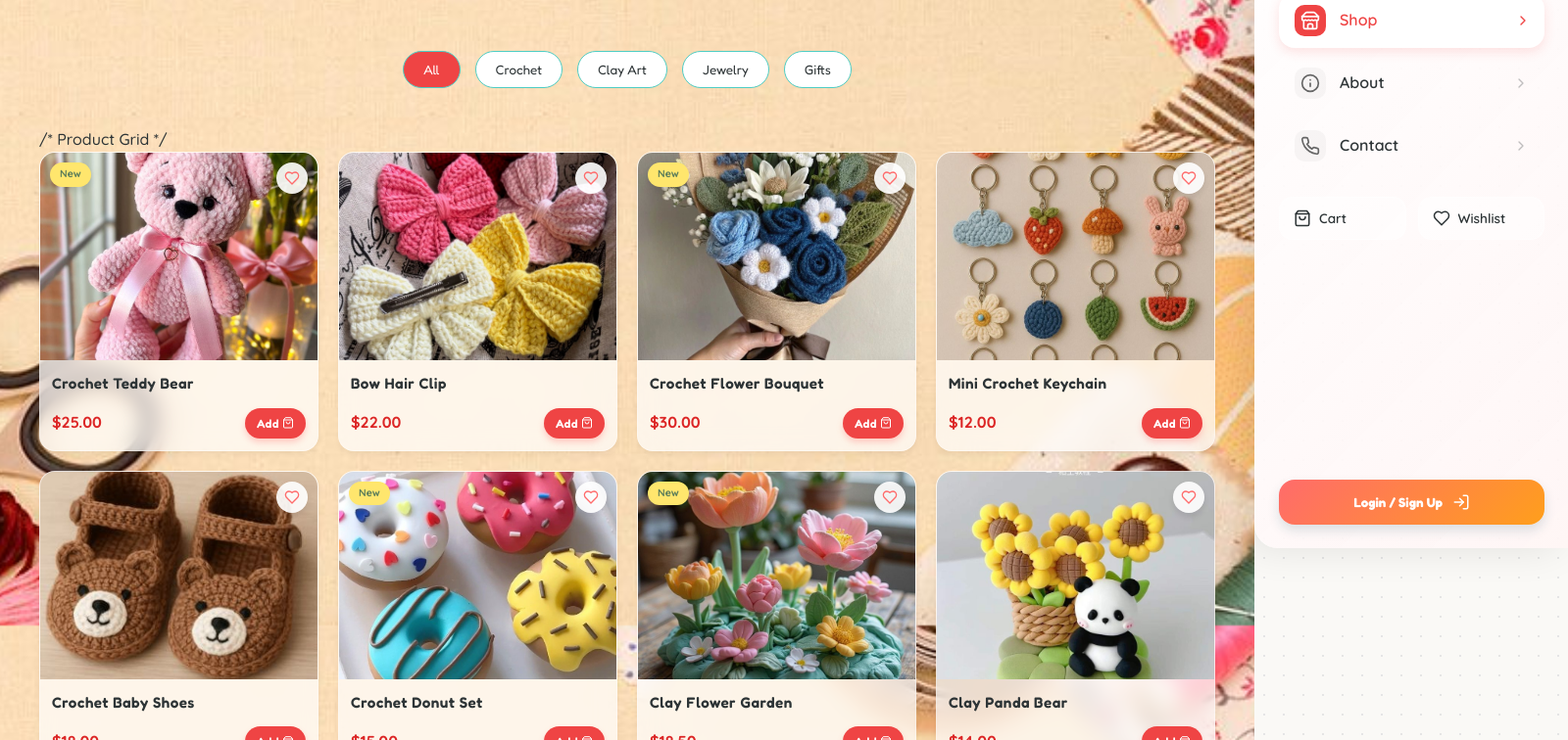
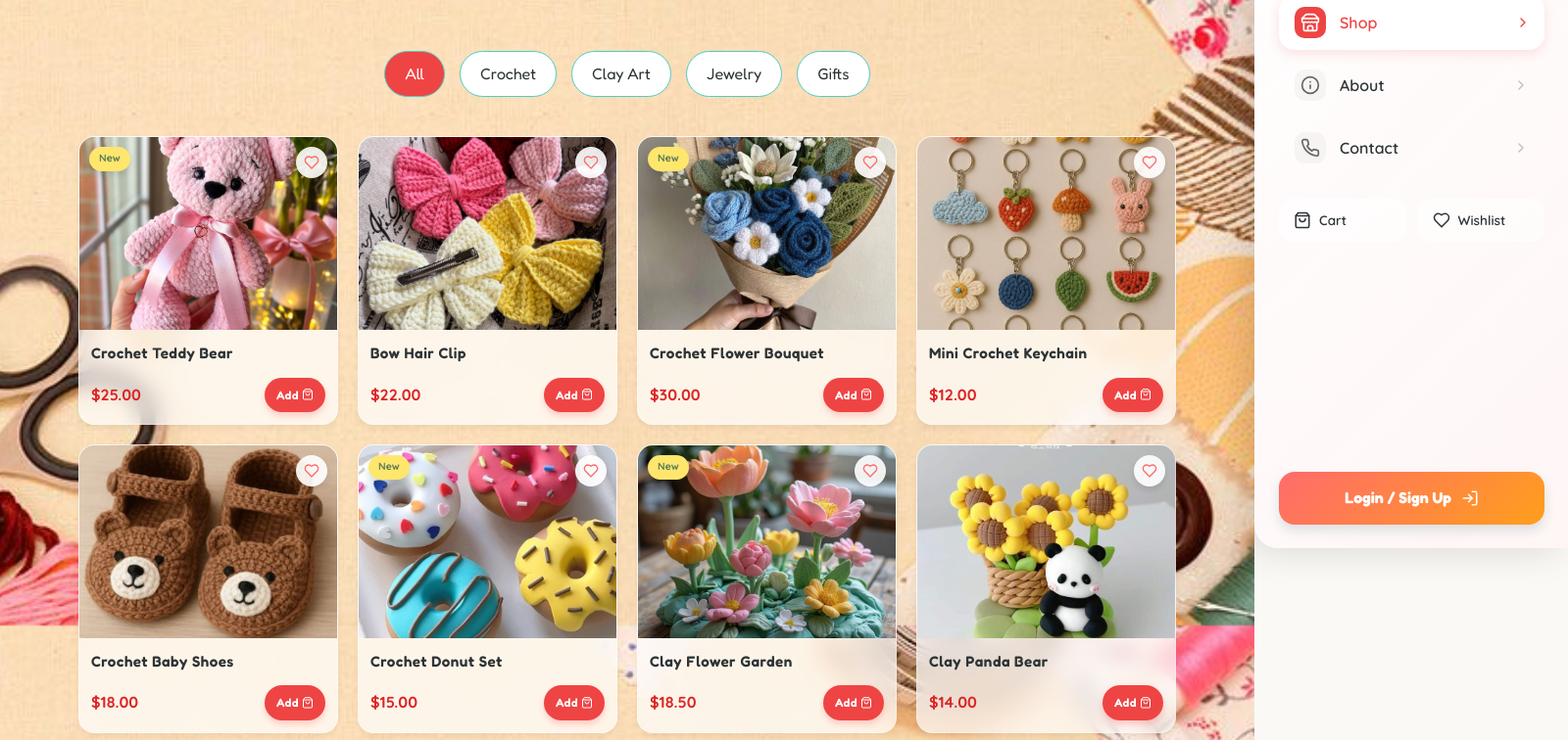
Before and after one commit to Ankita18112005/Craftsyy, a React (Vite) app: page /shop in a window 1280 px wide. Shown: the part 240-996 px from the top of the page at 98% size, 1600 px wide, since content can reach past the window. Built offline with nearby package versions, Linux system fonts and the light colour scheme.

Commit message:
Final Frontend Delivery

```diff
--- a/src/components/Navbar.jsx
+++ b/src/components/Navbar.jsx
@@ -5,6 +5,7 @@ import { useCart } from '../hooks/useCart';
 import { useWishlist } from '../hooks/useWishlist';
 import { useAuth } from '../context/AuthContext';
 import Button from './Button';
+import { createPortal } from 'react-dom';
 import '../styles/global.css';
 
 const Navbar = () => {
@@ -28,10 +29,10 @@ const Navbar = () => {
         if (isOpen) {
             document.body.style.overflow = 'hidden';
         } else {
-            document.body.style.overflow = 'unset';
+            document.body.style.overflow = '';
         }
         return () => {
-            document.body.style.overflow = 'unset';
+            document.body.style.overflow = '';
         };
     }, [isOpen]);
 
@@ -51,7 +52,95 @@ const Navbar = () => {
         { name: 'Contact', path: '/contact', icon: <Phone size={20} /> },
     ];
 
+    // Mobile menu rendered via portal — completely outside the layout tree!
+    const mobileMenuPortal = createPortal(
+        <>
+            {/* Backdrop overlay */}
+            <div
+                className={`mobile-overlay ${isOpen ? 'open' : ''}`}
+                onClick={() => setIsOpen(false)}
+            />
+            {/* Drawer */}
+            <div className={`mobile-menu ${isOpen ? 'open' : ''}`}>
+                <div className="mobile-menu-header">
+                    <div className="mobile-logo">
+                        <img src="/bow.ico" alt="Bow" style={{ width: '30px', height: '30px', objectFit: 'contain' }} />
+                        <span style={{ fontFamily: 'var(--font-heading)', fontWeight: '800', fontSize: '1.2rem', color: 'var(--color-text)' }}>CRAFTSYYY</span>
+                    </div>
+                    <button
+                        onClick={() => setIsOpen(false)}
+                        style={{ background: 'transparent', border: 'none', cursor: 'pointer', padding: '8px', color: '#666' }}
+                    >
+                        <X size={24} />
+                    </button>
+                </div>
+
+                {/* Mobile Search */}
+                <form onSubmit={(e) => { handleSearch(e); setIsOpen(false); }} className="mobile-search-form">
+                    <Search size={18} color="#888" />
+                    <input
+                        type="text"
+                        placeholder="Search crafts..."
+                        value={searchQuery}
+                        onChange={(e) => setSearchQuery(e.target.value)}
+                    />
+                </form>
+
+                <div className="mobile-nav-items">
+                    {navLinks.map((link) => (
+                        <NavLink
+                            key={link.name}
+                            to={link.path}
+                            onClick={() => setIsOpen(false)}
+                            className={({ isActive }) => `mobile-nav-link ${isActive ? 'active' : ''}`}
+                        >
+                            <span className="icon-wrapper">{link.icon}</span>
+                            <span className="link-text">{link.name}</span>
+                            <ChevronRight size={16} className="chevron" />
+                        </NavLink>
+                    ))}
+                </div>
+
+                <div className="mobile-secondary-items">
+                    <Link to="/cart" onClick={() => setIsOpen(false)} className="secondary-chip">
+                        <div style={{ display: 'flex', alignItems: 'center', gap: '8px' }}>
+                            <ShoppingBag size={18} />
+                            <span>Cart</span>
+                        </div>
+                        {cartCount > 0 && <span className="chip-badge">{cartCount}</span>}
+                    </Link>
+
+                    <Link to="/wishlist" onClick={() => setIsOpen(false)} className="secondary-chip">
+                        <div style={{ display: 'flex', alignItems: 'center', gap: '8px' }}>
+                            <Heart size={18} />
+                            <span>Wishlist</span>
+                        </div>
+                        {wishCount > 0 && <span className="chip-badge love">{wishCount}</span>}
+                    </Link>
+                </div>
+
+                <div className="mobile-footer">
+                    {user ? (
+                        <Link to="/profile" onClick={() => setIsOpen(false)} className="profile-btn">
+                            <div className="avatar-small">
+                                <img src={user.avatar} alt="Me" />
+                            </div>
+                            <span>My Profile</span>
+                        </Link>
+                    ) : (
+                        <button onClick={() => { navigate('/login'); setIsOpen(false); }} className="login-btn">
+                            <span>Login / Sign Up</span>
+                            <LogIn size={18} />
+                        </button>
+                    )}
+                </div>
+            </div>
+        </>,
+        document.body
+    );
+
     return (
+        <>
             <nav style={{
                 padding: '16px 0',
                 position: 'sticky',
@@ -75,7 +164,7 @@ const Navbar = () => {
                         display: 'flex',
                         alignItems: 'center',
                         gap: '8px',
-                    zIndex: 1001 // Ensure logo is above mobile menu overlay if needed, though menu covers it usually
+                        flexShrink: 0
                     }}>
                         <img src="/bow.ico" alt="Bow" style={{ width: '40px', height: '40px', objectFit: 'contain' }} />
                         CRAFTSYYY
@@ -184,88 +273,10 @@ const Navbar = () => {
                         </button>
                     </div>
                 </div>
+            </nav>
 
-            {/* Mobile Menu Overlay */}
-            <div
-                className={`mobile-overlay ${isOpen ? 'open' : ''}`}
-                onClick={() => setIsOpen(false)}
-            />
-
-            {/* Mobile Menu Drawer */}
-            <div className={`mobile-menu ${isOpen ? 'open' : ''}`}>
-                <div className="mobile-menu-header">
-                    <div className="mobile-logo">
-                        <img src="/bow.ico" alt="Bow" style={{ width: '30px', height: '30px', objectFit: 'contain' }} />
-                        <span style={{ fontFamily: 'var(--font-heading)', fontWeight: '800', fontSize: '1.2rem', color: 'var(--color-text)' }}>CRAFTSYYY</span>
-                    </div>
-                    <button
-                        onClick={() => setIsOpen(false)}
-                        style={{ background: 'transparent', border: 'none', cursor: 'pointer', padding: '8px', color: '#666' }}
-                    >
-                        <X size={24} />
-                    </button>
-                </div>
-
-                {/* Mobile Search */}
-                <form onSubmit={(e) => { handleSearch(e); setIsOpen(false); }} className="mobile-search-form">
-                    <Search size={18} color="#888" />
-                    <input
-                        type="text"
-                        placeholder="Search crafts..."
-                        value={searchQuery}
-                        onChange={(e) => setSearchQuery(e.target.value)}
-                    />
-                </form>
-
-                <div className="mobile-nav-items">
-                    {navLinks.map((link) => (
-                        <NavLink
-                            key={link.name}
-                            to={link.path}
-                            onClick={() => setIsOpen(false)}
-                            className={({ isActive }) => `mobile-nav-link ${isActive ? 'active' : ''}`}
-                        >
-                            <span className="icon-wrapper">{link.icon}</span>
-                            <span className="link-text">{link.name}</span>
-                            <ChevronRight size={16} className="chevron" />
-                        </NavLink>
-                    ))}
-                </div>
-
-                <div className="mobile-secondary-items">
-                    <Link to="/cart" onClick={() => setIsOpen(false)} className="secondary-chip">
-                        <div style={{ display: 'flex', alignItems: 'center', gap: '8px' }}>
-                            <ShoppingBag size={18} />
-                            <span>Cart</span>
-                        </div>
-                        {cartCount > 0 && <span className="chip-badge">{cartCount}</span>}
-                    </Link>
-
-                    <Link to="/wishlist" onClick={() => setIsOpen(false)} className="secondary-chip">
-                        <div style={{ display: 'flex', alignItems: 'center', gap: '8px' }}>
-                            <Heart size={18} />
-                            <span>Wishlist</span>
-                        </div>
-                        {wishCount > 0 && <span className="chip-badge love">{wishCount}</span>}
-                    </Link>
-                </div>
-
-                <div className="mobile-footer">
-                    {user ? (
-                        <Link to="/profile" onClick={() => setIsOpen(false)} className="profile-btn">
-                            <div className="avatar-small">
-                                <img src={user.avatar} alt="Me" />
-                            </div>
-                            <span>My Profile</span>
-                        </Link>
-                    ) : (
-                        <button onClick={() => { navigate('/login'); setIsOpen(false); }} className="login-btn">
-                            <span>Login / Sign Up</span>
-                            <LogIn size={18} />
-                        </button>
-                    )}
-                </div>
-            </div>
+            {/* Mobile menu rendered via portal to document.body */}
+            {mobileMenuPortal}
 
             <style>{`
         /* Base Link Styling */
@@ -282,7 +293,7 @@ const Navbar = () => {
         /* Hover Effect */
         .nav-link:hover {
             color: var(--color-primary);
-            background: rgba(254, 226, 226, 0.5); /* lighter primary-light */
+            background: rgba(254, 226, 226, 0.5);
             transform: translateY(-1px);
         }
 
@@ -323,16 +334,24 @@ const Navbar = () => {
             color: var(--color-primary) !important;
         }
 
-        /* Mobile Menu Overlay */
+        /* =============================================
+           MOBILE MENU — DETACHED FROM LAYOUT (PORTAL)
+           Rendered directly on document.body via React portal.
+           Uses position: fixed so it NEVER affects page layout.
+           ============================================= */
+
+        /* Backdrop overlay */
         .mobile-overlay {
             position: fixed;
             top: 0;
             left: 0;
-            width: 100%;
+            width: 100vw;
             height: 100vh;
-            background: rgba(0, 0, 0, 0.2);
+            height: 100dvh;
+            background: rgba(0, 0, 0, 0.3);
             backdrop-filter: blur(4px);
-            z-index: 1001; /* Behind menu, above everything else */
+            -webkit-backdrop-filter: blur(4px);
+            z-index: 9998;
             opacity: 0;
             pointer-events: none;
             transition: opacity 0.3s ease;
@@ -342,20 +361,21 @@ const Navbar = () => {
             pointer-events: auto;
         }
 
-        /* Mobile Menu Drawer */
+        /* Slide-in drawer */
         .mobile-menu {
             position: fixed;
             top: 0;
             right: 0;
-            width: 85%;
+            width: 85vw;
             max-width: 320px;
             height: 100vh;
-            background: linear-gradient(135deg, rgba(255, 255, 255, 0.95) 0%, rgba(255, 245, 245, 0.9) 100%);
+            height: 100dvh;
+            background: linear-gradient(135deg, rgba(255, 255, 255, 0.97) 0%, rgba(255, 245, 245, 0.95) 100%);
             backdrop-filter: blur(20px);
             -webkit-backdrop-filter: blur(20px);
-            z-index: 1002;
+            z-index: 9999;
             padding: 24px;
-            box-shadow: -10px 0 40px rgba(0, 0, 0, 0.1);
+            box-shadow: -10px 0 40px rgba(0, 0, 0, 0.15);
             border-top-left-radius: 24px;
             border-bottom-left-radius: 24px;
             transform: translateX(100%);
@@ -363,6 +383,8 @@ const Navbar = () => {
             display: flex;
             flex-direction: column;
             border-left: 1px solid rgba(255, 255, 255, 0.4);
+            overflow-y: auto;
+            -webkit-overflow-scrolling: touch;
         }
 
         .mobile-menu.open {
@@ -382,15 +404,6 @@ const Navbar = () => {
             display: flex;
             align-items: center;
             gap: 8px;
-            /* Center logo if desired, or keep left aligned. Request said "Making the logo smaller and centered"
-               but that usually implies centered in the menu header or centered on screen.
-               Let's center it in the specific menu space relative to the close button?
-               Actually standard pattern is logo left, close right.
-               But "centered" in prompt might mean "centered in the drawer".
-               Let's try to center it. */
-            margin-left: auto;
-            margin-right: auto;
-            padding-left: 32px; /* Offset for close button balance if needed, or just auto margins */
         }
 
         .mobile-search-form {
@@ -455,10 +468,6 @@ const Navbar = () => {
             transition: all 0.2s ease;
         }
 
-        .mobile-nav-link .hover-bg {
-            /* Handled by direct hover on link */
-        }
-
         .mobile-nav-link:hover {
             background: rgba(255, 255, 255, 0.6);
         }
@@ -497,7 +506,7 @@ const Navbar = () => {
             display: grid;
             grid-template-columns: 1fr 1fr;
             gap: 12px;
-            margin-bottom: auto; /* Push footer to bottom */
+            margin-bottom: auto;
         }
 
         .secondary-chip {
@@ -546,7 +555,7 @@ const Navbar = () => {
             gap: 10px;
             padding: 14px;
             border-radius: 16px;
-            background: var(--gradient-main); /* Using theme gradient */
+            background: var(--gradient-main);
             color: white;
             font-weight: 700;
             border: none;
@@ -588,14 +597,16 @@ const Navbar = () => {
             object-fit: cover;
         }
 
-        /* Mobile */
+        /* =============================================
+           RESPONSIVE: Mobile breakpoint
+           ============================================= */
         @media (max-width: 768px) {
           .desktop-menu { display: none !important; }
           .desktop-icons { display: none !important; }
           .mobile-toggle { display: block !important; }
         }
       `}</style>
-        </nav>
+        </>
     );
 };
 
--- a/src/components/ProductCard.jsx
+++ b/src/components/ProductCard.jsx
@@ -128,8 +128,10 @@ const ProductCard = ({ product, style }) => {
             </div>
 
             <style>{`
+                .product-card {
+                    min-width: 0; /* prevent grid blowout */
+                }
                 @media (max-width: 480px) {
-                    .product-card-image { height: 140px !important; }
                     .product-card-details { padding: 10px !important; }
                     .product-card-name { font-size: 0.9rem !important; }
                     .product-card-price { font-size: 0.95rem !important; }
--- a/src/pages/ProductDetails.jsx
+++ b/src/pages/ProductDetails.jsx
@@ -35,7 +35,7 @@ const ProductDetails = () => {
                 <ArrowLeft size={16} /> Back to Shop
             </Link>
 
-            <div className="product-details-grid" style={{ display: 'grid', gridTemplateColumns: 'repeat(auto-fit, minmax(300px, 1fr))', gap: '50px' }}>
+            <div className="product-details-grid" style={{ display: 'grid', gridTemplateColumns: 'repeat(auto-fit, minmax(min(300px, 100%), 1fr))', gap: '50px' }}>
                 {/* Image */}
                 <div className="product-image-container" style={{ borderRadius: 'var(--radius-lg)', overflow: 'hidden', boxShadow: 'var(--shadow-md)' }}>
                     <img src={product.image} alt={product.name} style={{ width: '100%', height: '100%', objectFit: 'cover' }} />
--- a/src/pages/Shop.jsx
+++ b/src/pages/Shop.jsx
@@ -110,7 +110,7 @@ const Shop = () => {
                     ))}
                 </div>
 
-                /* Product Grid */
+                {/* Product Grid */}
                 <div className="product-grid" style={{
                     display: 'grid',
                     gridTemplateColumns: 'repeat(4, 1fr)',
--- a/src/styles/global.css
+++ b/src/styles/global.css
@@ -1,14 +1,36 @@
 @import url('https://fonts.googleapis.com/css2?family=Fredoka:wght@400;500;600;700&family=Quicksand:wght@500;600;700&family=Patrick+Hand&display=swap');
 
+/* =========================================
+   RESET & BOX-SIZING
+   ========================================= */
 * {
     margin: 0;
     padding: 0;
     box-sizing: border-box;
 }
 
-html,
+*,
+*::before,
+*::after {
+    box-sizing: border-box;
+}
+
+/* =========================================
+   ROOT LAYOUT LOCK — CRITICAL FOR MOBILE
+   Prevents ANY child from expanding the viewport.
+   This is the #1 fix for mobile overflow issues.
+   ========================================= */
+html {
+    width: 100%;
+    max-width: 100vw;
+    overflow-x: hidden;
+    scroll-behavior: smooth;
+    -webkit-text-size-adjust: 100%;
+}
+
 body {
     width: 100%;
+    max-width: 100vw;
     margin: 0;
     padding: 0;
     font-family: var(--font-body);
@@ -16,15 +38,51 @@ body {
     line-height: 1.6;
     overflow-x: hidden;
     background-color: #faf9f6;
-    /* Off-white paper color */
     background-image: radial-gradient(#e5e5e5 1px, transparent 1px);
     background-size: 20px 20px;
-    /* Subtle dot grid paper texture */
     min-height: 100vh;
+}
+
+/* ROOT ELEMENT — must also be locked */
+#root {
+    width: 100%;
+    max-width: 100vw;
+    overflow-x: hidden;
+    min-height: 100vh;
+    position: relative;
+}
+
+/* The .app wrapper inside #root */
+.app {
+    width: 100% !important;
+    max-width: 100vw !important;
+    overflow-x: hidden !important;
 }
 
 :root {
     --font-hand: 'Patrick Hand', cursive;
+}
+
+/* =========================================
+   RESPONSIVE IMAGES & MEDIA (GLOBAL)
+   ========================================= */
+img,
+video,
+picture,
+canvas,
+svg {
+    max-width: 100%;
+    height: auto;
+    display: block;
+}
+
+/* Fix inputs globally */
+input,
+button,
+textarea,
+select {
+    font: inherit;
+    max-width: 100%;
 }
 
 h1,
@@ -37,6 +95,8 @@ h6 {
     color: var(--color-text);
     letter-spacing: 0.5px;
     font-weight: 700;
+    overflow-wrap: break-word;
+    word-wrap: break-word;
 }
 
 a {
@@ -56,15 +116,19 @@ button {
     outline: none;
 }
 
+/* =========================================
+   LAYOUT CONTAINERS
+   ========================================= */
 .container {
-    max-width: 100%;
+    width: 100%;
+    max-width: 1200px;
     margin: 0 auto;
-    padding: 0 40px;
+    padding: 0 clamp(16px, 4vw, 40px);
 }
 
 .section {
-    padding-top: 40px;
-    padding-bottom: 40px;
+    padding-top: clamp(20px, 5vw, 40px);
+    padding-bottom: clamp(20px, 5vw, 40px);
     position: relative;
 }
 
@@ -72,7 +136,18 @@ button {
     text-align: center;
 }
 
-/* Modern Utilities */
+/* =========================================
+   RESPONSIVE GRID UTILITY
+   ========================================= */
+.responsive-grid {
+    display: grid;
+    grid-template-columns: repeat(auto-fit, minmax(min(220px, 100%), 1fr));
+    gap: clamp(12px, 3vw, 30px);
+}
+
+/* =========================================
+   MODERN UTILITIES
+   ========================================= */
 .glass {
     background: rgba(255, 255, 255, 0.7);
     backdrop-filter: blur(10px);
@@ -89,7 +164,9 @@ button {
     transform: scale(1.05);
 }
 
-/* Scrapbook Utilities */
+/* =========================================
+   SCRAPBOOK / HANDCRAFT UTILITIES
+   ========================================= */
 
 /* Washi Tape Effect */
 .tape {
@@ -116,7 +193,6 @@ button {
     border: 4px solid white;
     box-shadow: 2px 4px 8px rgba(0, 0, 0, 0.15);
     border-radius: 8px;
-    /* Slightly rounded, like a cut sticker */
     transform: rotate(var(--rotation, 0deg));
     transition: transform 0.3s cubic-bezier(0.34, 1.56, 0.64, 1);
 }
@@ -140,18 +216,16 @@ button {
     width: 100%;
     height: 0.4em;
     background-color: var(--color-accent);
-    /* Yellow */
     z-index: -1;
     opacity: 0.6;
     border-radius: 50% 20% / 10% 40%;
-    /* Irregular shape */
     transform: rotate(-1deg);
 }
 
 /* Handwritten Note styling */
 .note-text {
     font-family: var(--font-hand);
-    font-size: 1.5rem;
+    font-size: clamp(1.1rem, 2.5vw, 1.5rem);
     color: #555;
     transform: rotate(-2deg);
 }
@@ -172,31 +246,41 @@ button {
     color: var(--color-primary);
 }
 
-/* Mobile Responsive Base */
+/* =========================================
+   MOBILE-FIRST RESPONSIVE BREAKPOINTS
+   ========================================= */
+
+/* Tablet */
 @media (max-width: 768px) {
     .container {
         padding: 0 20px;
     }
 
-    .section {
-        padding-top: 30px;
-        padding-bottom: 30px;
+    /* Prevent decorative elements from causing overflow */
+    .blob-bg,
+    .particle {
+        display: none !important;
     }
 }
 
+/* Small mobile */
 @media (max-width: 480px) {
     .container {
         padding: 0 16px;
     }
 
-    .section {
-        padding-top: 20px;
-        padding-bottom: 20px;
+    /* Ensure touch-friendly tap targets */
+    button,
+    a[role="button"],
+    input[type="submit"],
+    input[type="button"] {
+        min-height: 44px;
     }
 }
 
+/* Very small screens */
 @media (max-width: 360px) {
     .container {
-        padding: 0 16px;
+        padding: 0 12px;
     }
 }
```
Also changed, not shown: src/components/CategoryCard.jsx (+5 -3 lines), src/pages/About.jsx (+7 -5 lines), src/pages/Home.jsx (+8 -3 lines), src/pages/Login.jsx (+14 -1 lines), src/pages/Profile.jsx (+26 -8 lines), src/pages/Signup.jsx (+15 -2 lines), src/pages/Wishlist.jsx (+14 -2 lines). Lines whose indentation alone changed are shown as unchanged.
